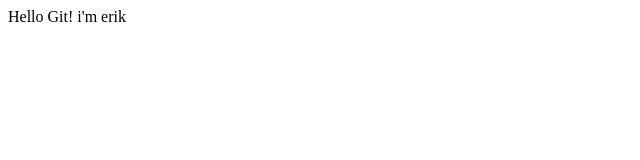
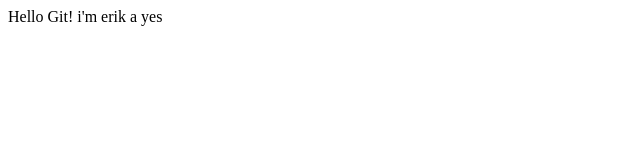
Before and after one commit to Ericc08/git_init_repo, a plain HTML site: page git/test.html in a window 1280 px wide. Shown: the full height of the page, 0-640 px from the left. Drawn offline with Linux system fonts and the light colour scheme.

Commit message:
Update test.html

```diff
--- a/git/test.html
+++ b/git/test.html
@@ -7,7 +7,7 @@
 </head>
 <body>
     <div>
-        Hello Git! i'm erik
+        Hello Git! i'm erik a yes
     </div>
 </body>
 </html>
```
